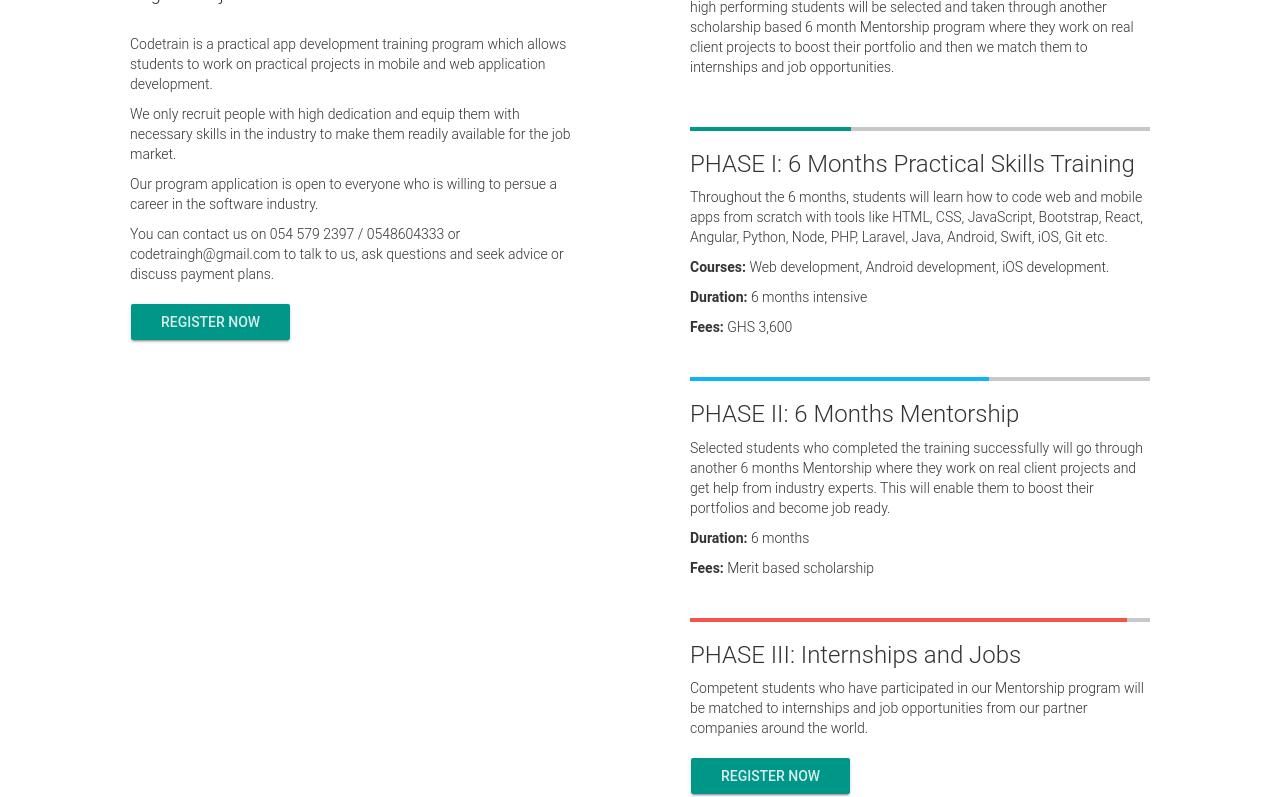
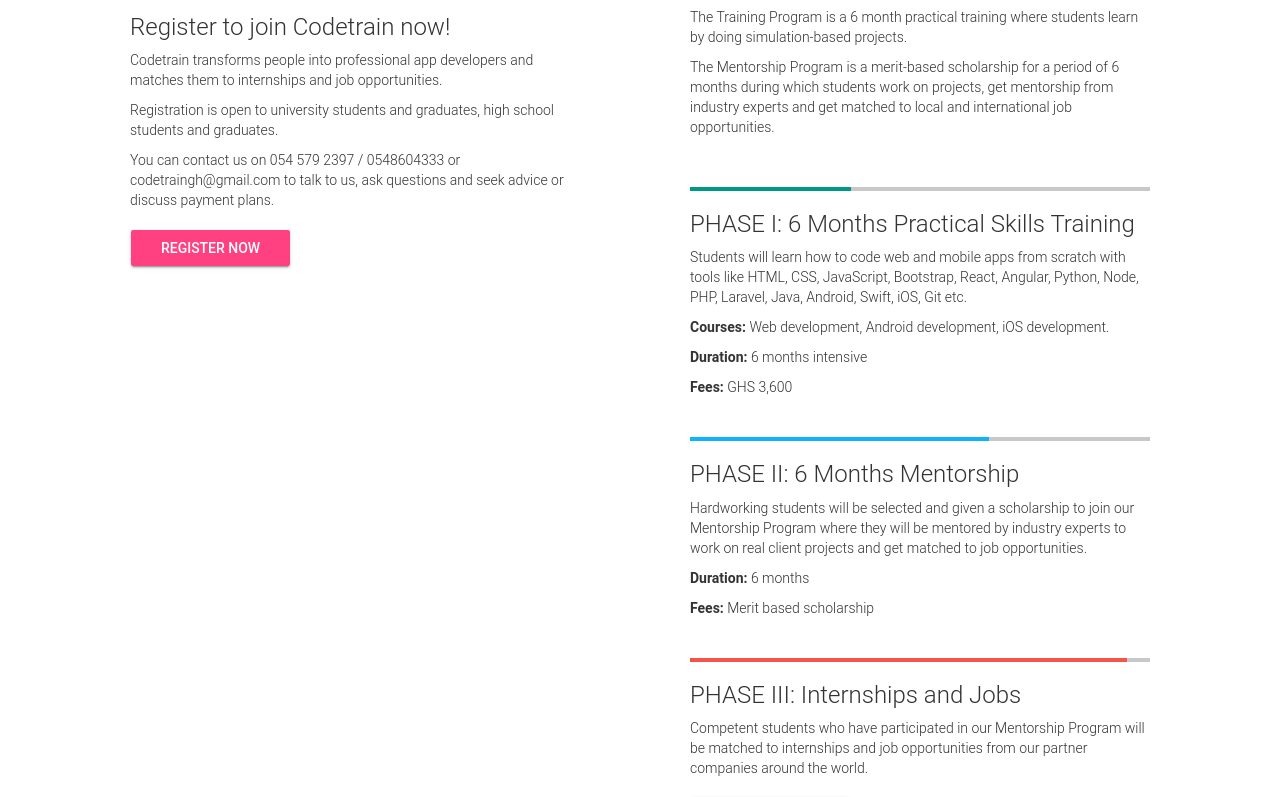
Before and after one commit to codedpills/ctwebsite, a plain HTML site: page apply.html in a window 1280 px wide. Shown: the part 256-1053 px from the top of the page. Drawn offline with Linux system fonts and the light colour scheme.

Commit message:
made textual changes

```diff
--- a/apply.html
+++ b/apply.html
@@ -98,25 +98,20 @@
     			<div class="apply-text" data-spy="affix">
 
     				<div class="image">
-		    			<a href="index.html"><img src="assets/img/logo.png" class="codetrain-img"></a>
+		    			<a href="index.html"><img src="assets/img/codetrain logo-03.png" class="codetrain-img" style="width:235px; height: 80px;"></a>
 		    		</div>
 
-	    			<h4>Register to join Codetrain now!</h4>
+	    			<h3>Register to join Codetrain now!</h3>
 
 	    			<div class="codetrain-apply">
 
 	    				<p>
-	    					Codetrain is a practical app development training program which allows students to work on practical projects in mobile and web application development.
+							Codetrain transforms people into professional app developers and matches them to internships
+							and job opportunities.
 	    				</p>
 
 	    				<p>
-	    					We only recruit people with high dedication and equip them with necessary skills in the industry
-	    					to make them readily available for the job market.
-	    				</p>
-
-	    				<p>
-	    					Our program application is open to everyone who is willing to persue a career in the software industry.
-
+	    					Registration is open to university students and graduates, high school students and graduates.
 	    				</p>
 
 						<p>
@@ -125,7 +120,8 @@
 						</p>
 
 	    				<p>
-	    					<a href="https://goo.gl/forms/0nmgT7QxI3RZ2xNA2" class="btn btn-primary btn-raised">Register now</a>
+							<a href="https://goo.gl/forms/0nmgT7QxI3RZ2xNA2" class="btn btn-raised"
+							style="background-color:#ff4081; color:white;">Register now</a>
 	    				</p>
 
 	    			</div>
@@ -138,10 +134,15 @@
 
     			<h2>Program Structure and Duration</h2>
     			<p>
-					Our program stucture focusses on transforming people into professional app developers. Our students first go
-					through 6 months practical skills training where they are taught how to code apps from scratch. After that high performing students
-					will be selected and taken through another scholarship based 6 month Mentorship program where they work on
-					real client projects to boost their portfolio and then we match them to internships and job opportunities.
+					Codetrain is a one year training program which is divided into two phases, Training Program and Mentorship Program,
+					each taking a period of 6 months.
+				</p>
+				<p>
+					The Training Program is a 6 month practical training where students learn by doing simulation-based projects.
+				</p>
+				<p>
+					The Mentorship Program is a merit-based scholarship for a period of 6 months during which students work on projects,
+					get mentorship from industry experts and get matched to local and international job opportunities.
 				</p>
 
     			<br>
@@ -151,7 +152,7 @@
     				<div class="progress">
 					  <div class="progress-bar" role="progressbar" aria-valuenow="15" aria-valuemin="0"
 					  aria-valuemax="100" style="width:35%">
-					    <span class="sr-only">Biginner</span>
+					    <span class="sr-only">Training Program</span>
 					  </div>
 					</div>
 
@@ -160,7 +161,7 @@
 						<h3>PHASE I: 6 Months Practical Skills Training</h3>
 
 						<p>
-							Throughout the 6 months, students will learn how to code web and mobile apps from scratch with tools like
+							Students will learn how to code web and mobile apps from scratch with tools like
 							HTML, CSS, JavaScript, Bootstrap, React, Angular, Python, Node, PHP, Laravel, Java, Android, Swift, iOS, Git etc.
 						</p>
 
@@ -183,7 +184,7 @@
     				<div class="progress">
 					  <div class="progress-bar intermediate-bar" role="progressbar" aria-valuenow="45" aria-valuemin="0"
 					  aria-valuemax="100" style="width:65%">
-					    <span class="sr-only">Intermediate</span>
+					    <span class="sr-only">Mentorship Program</span>
 					  </div>
 					</div>
 
@@ -192,9 +193,8 @@
 						<h3>PHASE II: 6 Months Mentorship</h3>
 
 						<p>
-							Selected students who completed the training successfully will go through another 6 months
-							Mentorship where they work on real client projects and get help from industry
-							experts. This will enable them to boost their portfolios and become job ready.
+							Hardworking students will be selected and given a scholarship to join our Mentorship Program where they
+							will be mentored by industry experts to work on real client projects and get matched to job opportunities.
 						</p>
 
 						<p><strong>Duration:</strong> 6 months</p>
@@ -221,14 +221,15 @@
 						<h3>PHASE III: Internships and Jobs</h3>
 
 						<p>
-							Competent students who have participated in our Mentorship program will be matched to
+							Competent students who have participated in our Mentorship Program will be matched to
 							internships and job opportunities from our partner companies around the world.
 						</p>
 
 					</div>
 
 					<div class="">
-						<a href="https://goo.gl/forms/0nmgT7QxI3RZ2xNA2" class="btn btn-raised btn-primary">Register now</a>
+						<a href="https://goo.gl/forms/0nmgT7QxI3RZ2xNA2" class="btn btn-raised"
+						style="background-color:#ff4081; color:white;">Register now</a>
 					</div>
 
 					<br>
```
Also changed, not shown: index.html (+17 -12 lines).
